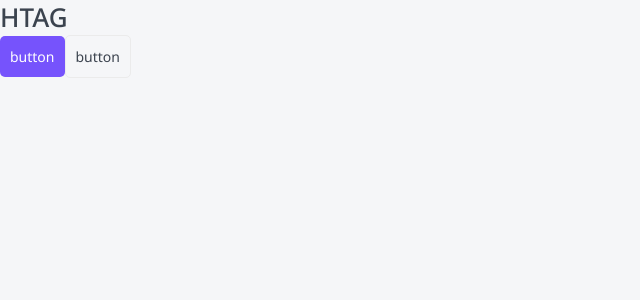
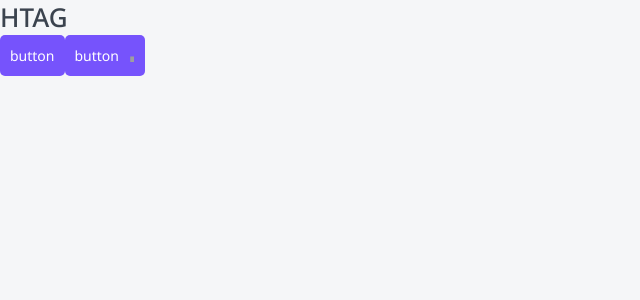
Before and after one commit to MorozovAleksandr/next-app, a Next.js app: page / in a window 1280 px wide. Shown: the top 300 px of the page, without its empty margins (0-640 px from the left). Built offline with nearby package versions, Linux system fonts and the light colour scheme; grey boxes are pictures that could not be loaded.

Commit message:
upd button

```diff
--- a/app/page.tsx
+++ b/app/page.tsx
@@ -1,6 +1,7 @@
 import React from "react";
 import type { Metadata } from "next";
 import { Button, Htag } from "@/components";
+import { ArrowMode, ButtonMode } from "@/components/Button/types";
 
 export const metadata: Metadata = {
   title: "page",
@@ -11,8 +12,10 @@ export default function Home(): React.JSX.Element {
   return (
     <div>
       <Htag tag="h1">HTAG</Htag>
-      <Button appearance={"primary"}>button</Button>
-      <Button appearance={"ghost"}>button</Button>
+      <Button appearance={ButtonMode.primary}>button</Button>
+      <Button appearance={ButtonMode.primary} arrow={ArrowMode.down}>
+        button
+      </Button>
     </div>
   );
 }
--- a/components/Button/Button.module.css
+++ b/components/Button/Button.module.css
@@ -11,3 +11,14 @@
 
     transition: all .2s;
 }
+
+
+.arrow {
+    display: inline-block;
+    margin-left: 10px;
+}
+
+.down {
+    transform: rotate(90deg);
+    transition: all .2s;
+}
--- a/components/Button/Button.tsx
+++ b/components/Button/Button.tsx
@@ -1,25 +1,49 @@
-import { FC, ReactElement, ReactNode } from "react";
+import { FC, ReactElement, ReactNode, useMemo } from "react";
 import cn from "classnames";
 
 import styles from "./Button.module.css";
-import { ButtonMode } from "@/components/Button/types";
+import { ArrowMode, ButtonMode } from "@/components/Button/types";
+import { GeneralButtonProps } from "@/types/generalTypes";
+import Image from "next/image";
 
-interface ButtonProps {
+interface ButtonProps extends GeneralButtonProps {
   children: ReactNode;
-  appearance: keyof typeof ButtonMode;
+  appearance: ButtonMode;
+  arrow?: ArrowMode;
 }
 
-const Button: FC<ButtonProps> = ({ children, appearance }): ReactElement => {
+const Button: FC<ButtonProps> = ({
+  children,
+  appearance,
+  className,
+  arrow = ArrowMode.none,
+  ...props
+}): ReactElement => {
+  const renderArrow = useMemo(
+    () => (
+      <span
+        className={cn(styles.arrow, {
+          [styles.down]: arrow === ArrowMode.down,
+        })}
+      >
+        <Image src={"/arrow.svg"} alt={"arrow"} width={5.87} height={10} />
+      </span>
+    ),
+    [arrow],
+  );
+
   return (
     <button
-      className={cn(styles.button, {
-        ["text-white bg-primary hover:bg-primaryHover"]:
+      className={cn(styles.button, className, {
+        [`text-white bg-primary hover:bg-primaryHover ${styles.buttonPrimary}`]:
           appearance === ButtonMode.primary,
         ["text-black border-ghost border-[1px] hover:bg-primary hover:text-white"]:
           appearance === ButtonMode.ghost,
       })}
+      {...props}
     >
       {children}
+      {arrow !== ArrowMode.none && renderArrow}
     </button>
   );
 };
--- a/components/Button/types.ts
+++ b/components/Button/types.ts
@@ -2,3 +2,9 @@ export enum ButtonMode {
   primary = "primary",
   ghost = "ghost",
 }
+
+export enum ArrowMode {
+  right = "right",
+  down = "down",
+  none = "none",
+}
--- /dev/null
+++ b/types/generalTypes.ts
@@ -0,0 +1,6 @@
+import { ButtonHTMLAttributes, DetailedHTMLProps } from "react";
+
+export type GeneralButtonProps = DetailedHTMLProps<
+  ButtonHTMLAttributes<HTMLButtonElement>,
+  HTMLButtonElement
+>;
```
